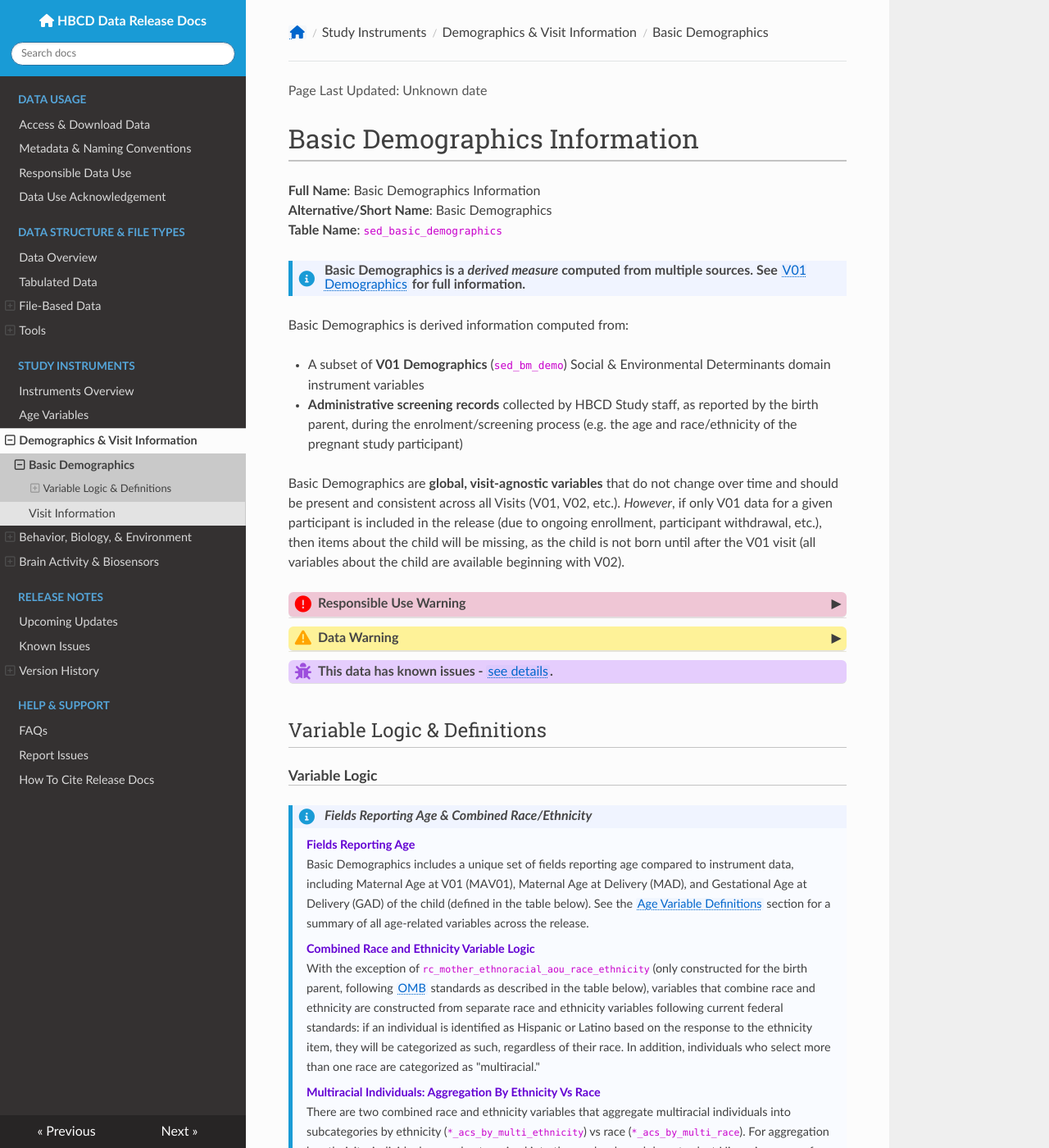
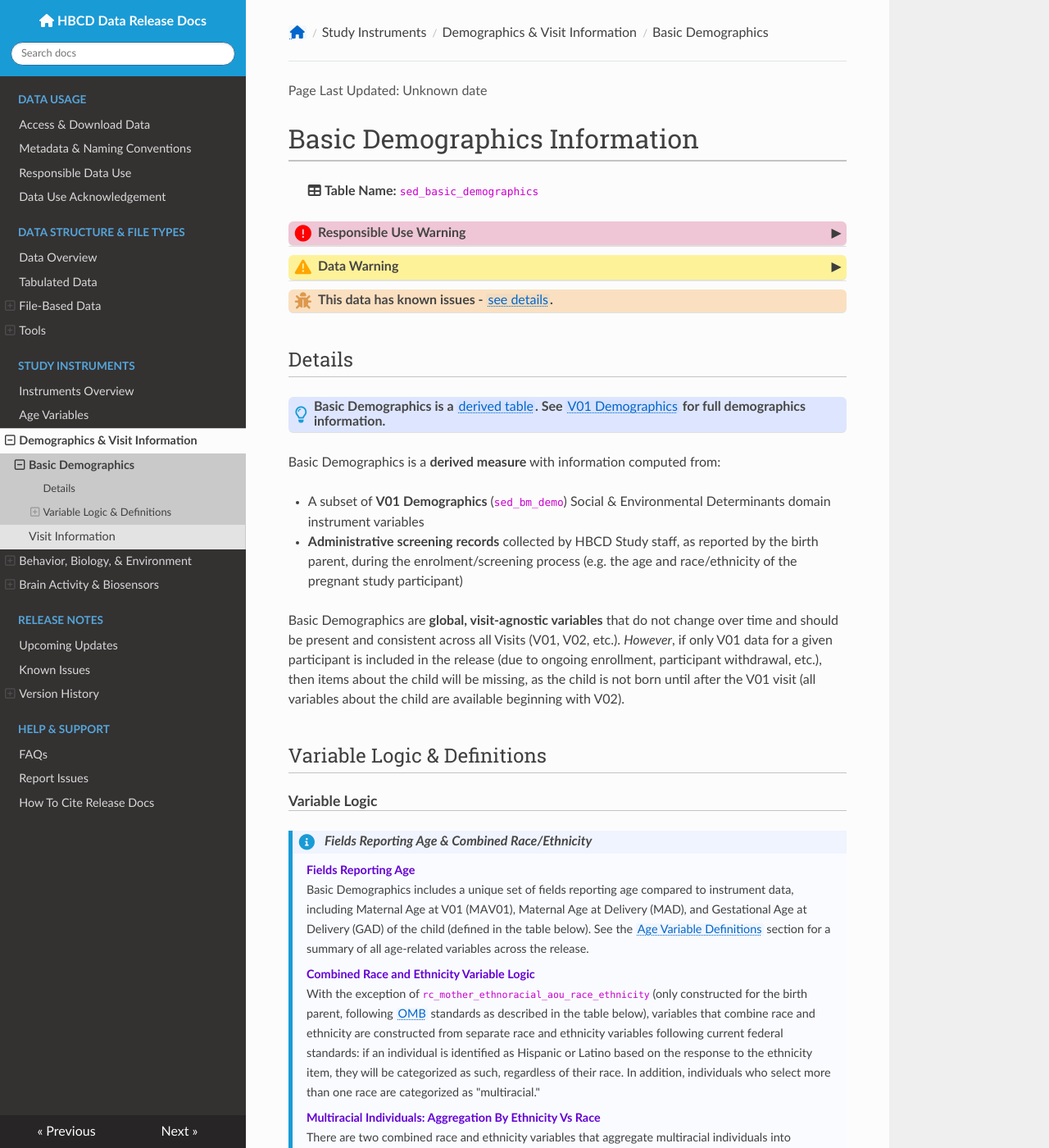
Before and after one commit to nbdc-datahub/hbcd-docs, an MkDocs documentation site: the page built from docs/instruments/demo/basicdemo.md, in a window 1280 px wide and 1400 px high. Shown: the whole window at 82% size. Built offline with MkDocs 1.6.1, drawn with Linux system fonts in a browser that asks for light colours; nearby versions of some CDN libraries.

Commit message:
change color of known issues banner to orange

```diff
--- a/docs/css/issues.css
+++ b/docs/css/issues.css
@@ -2,7 +2,7 @@
 .issues-banner {
   display: flex;
   align-items: center;      /* centers emoji relative to text block */
-  background-color: #c084fc66;
+  background-color: #f6b56566;
   padding: 4px 8px;
   border-bottom: 1px solid #e0e0e0;
   font-family: Lato;
@@ -20,7 +20,7 @@
   align-items: center;
   justify-content: center;
   font-size: 1.4em;   /* increase this for larger icon */
-  color: #9d4edd;
+  color: #dd984e;
 }
 .issues-banner .text {
   flex: 1;                  /* text takes remaining space */
--- a/docs/css/tables.css
+++ b/docs/css/tables.css
@@ -26,6 +26,22 @@ th, td {
   border-radius: 6px; /* round edges */
   width: 100%;
 }
+.static-table-banner {
+  display: flex;
+  align-items: center;
+  background-color: #d9dce2;
+  padding: 4px 8px;
+  border-bottom: 1px solid #e0e0e0;
+  font-family: Lato;
+  color: #474646;
+  font-weight: bold;
+  gap: 8px;
+  font-size: 0.9em;
+  line-height: 1.1;
+  border-radius: 6px;
+  width: 100%;
+  margin-bottom: 10px; /* Only difference is that it has space below section */
+}
 .table-banner .emoji {
   flex-shrink: 0;
   display: flex;
@@ -34,10 +50,17 @@ th, td {
   font-size: 1.4em;   /* increase this for larger icon */
   color: #199bd6;
 }
+.static-table-banner .emoji {
+  flex-shrink: 0;
+  display: flex;
+  align-items: center;
+  justify-content: center;
+  font-size: 1.4em;   /* increase this for larger icon */
+  color: #4d5052;
+}
 .table-banner .text {
   flex: 1;                  /* text takes remaining space */
 }
-
 .table-collapsible-content {
   max-height: 0;
   overflow: hidden;
--- a/docs/instruments/demo/basicdemo.md
+++ b/docs/instruments/demo/basicdemo.md
@@ -1,23 +1,9 @@
 # Basic Demographics Information
 
-**Full Name**: Basic Demographics Information
-**Alternative/Short Name**: Basic Demographics
-**Table Name**: `sed_basic_demographics`
-
-<p>
-<div id="faq-access" class="notification-banner static-banner" onclick="toggleCollapse(this)">
-  <span class="emoji"><i class="fa-solid fa-circle-info"></i></span>
-    <span class="text">Basic Demographics is a <i>derived measure</i> computed from multiple sources. See <a href="../../SED/v01-demo">V01 Demographics</a> for full information.</span>
-</div>
-</p>
+> <span><i class="fa fa-table"></i></span> **Table Name:** `sed_basic_demographics`
 
 
-Basic Demographics is derived information computed from:
 
-- A subset of **V01 Demographics** (`sed_bm_demo`) Social & Environmental Determinants domain instrument variables
-- **Administrative screening records** collected by HBCD Study staff, as reported by the birth parent, during the enrolment/screening process (e.g. the age and race/ethnicity of the pregnant study participant)
-
-Basic Demographics are **global, visit-agnostic variables** that do not change over time and should be present and consistent across all Visits (V01, V02, etc.). *However*, if only V01 data for a given participant is included in the release (due to ongoing enrollment, participant withdrawal, etc.), then items about the child will be missing, as the child is not born until after the V01 visit (all variables about the child are available beginning with V02).
 
 <div id="alert" class="alert-banner" onclick="toggleCollapse(this)">
   <span class="emoji"><i class="fas fa-exclamation-circle"></i></span>
@@ -52,6 +38,23 @@ Basic Demographics are **global, visit-agnostic variables** that do not change o
   <span class="emoji"><i class="fas fa-bug"></i></span>
   <span class="text">This data has known issues - <a href="../../../changelog/knownissues/#basic-demographics" target="_blank">see details</a>.</span>
 </div>
+
+## Details
+
+<p>
+<div class="table-banner">
+  <span class="emoji"><i class="fa-regular fa-lightbulb"></i></span>
+  <span class="text">Basic Demographics is a <a href="../../../access/metadata/#exceptions-derived" target="_blank">derived table</a>. See <a href="../../SED/v01-demo" target="_blank">V01 Demographics</a> for full demographics information.</span>
+</div>
+</p>
+
+Basic Demographics is a **derived measure** with information computed from:
+
+- A subset of **V01 Demographics** (`sed_bm_demo`) Social & Environmental Determinants domain instrument variables
+- **Administrative screening records** collected by HBCD Study staff, as reported by the birth parent, during the enrolment/screening process (e.g. the age and race/ethnicity of the pregnant study participant)
+
+Basic Demographics are **global, visit-agnostic variables** that do not change over time and should be present and consistent across all Visits (V01, V02, etc.). *However*, if only V01 data for a given participant is included in the release (due to ongoing enrollment, participant withdrawal, etc.), then items about the child will be missing, as the child is not born until after the V01 visit (all variables about the child are available beginning with V02).
+
 
 ## Variable Logic & Definitions
 
```
Also changed, not shown: docs/instruments/demo/visitinfo.md (+3 -1 lines), docs/instruments/pregexp/su/assist.md (+13 -7 lines).
